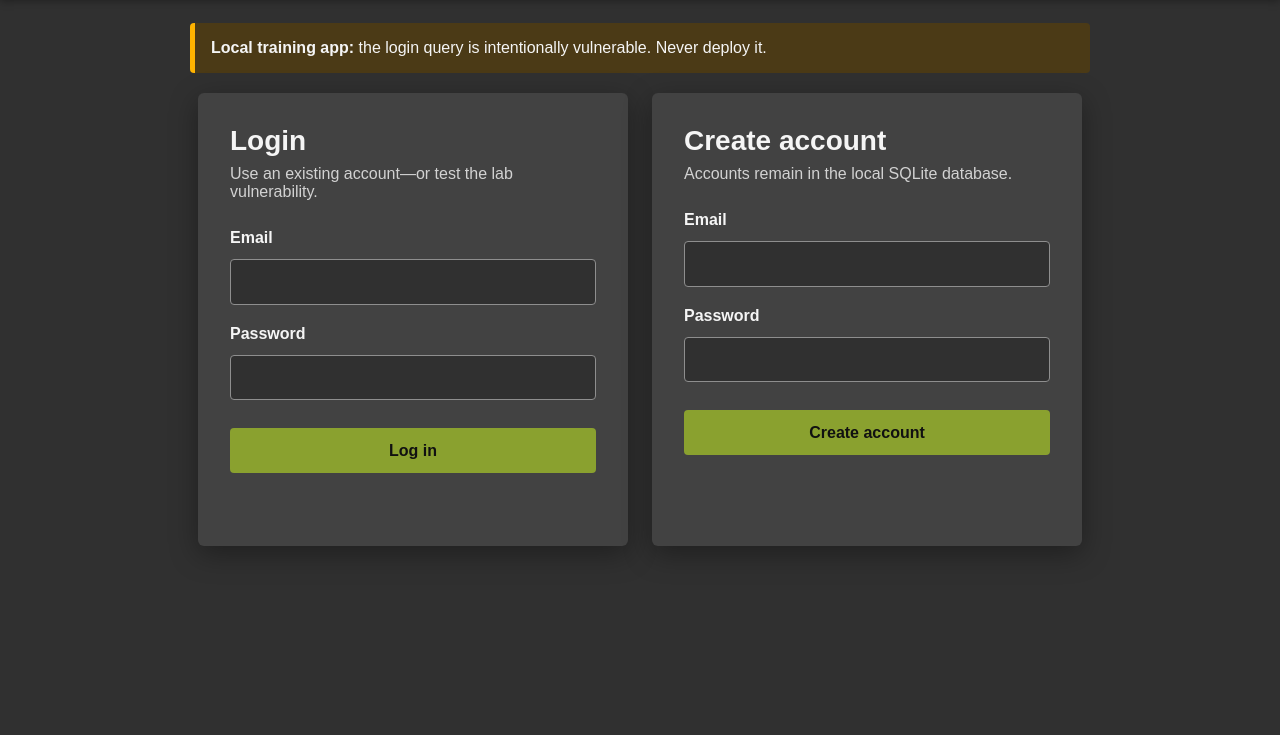
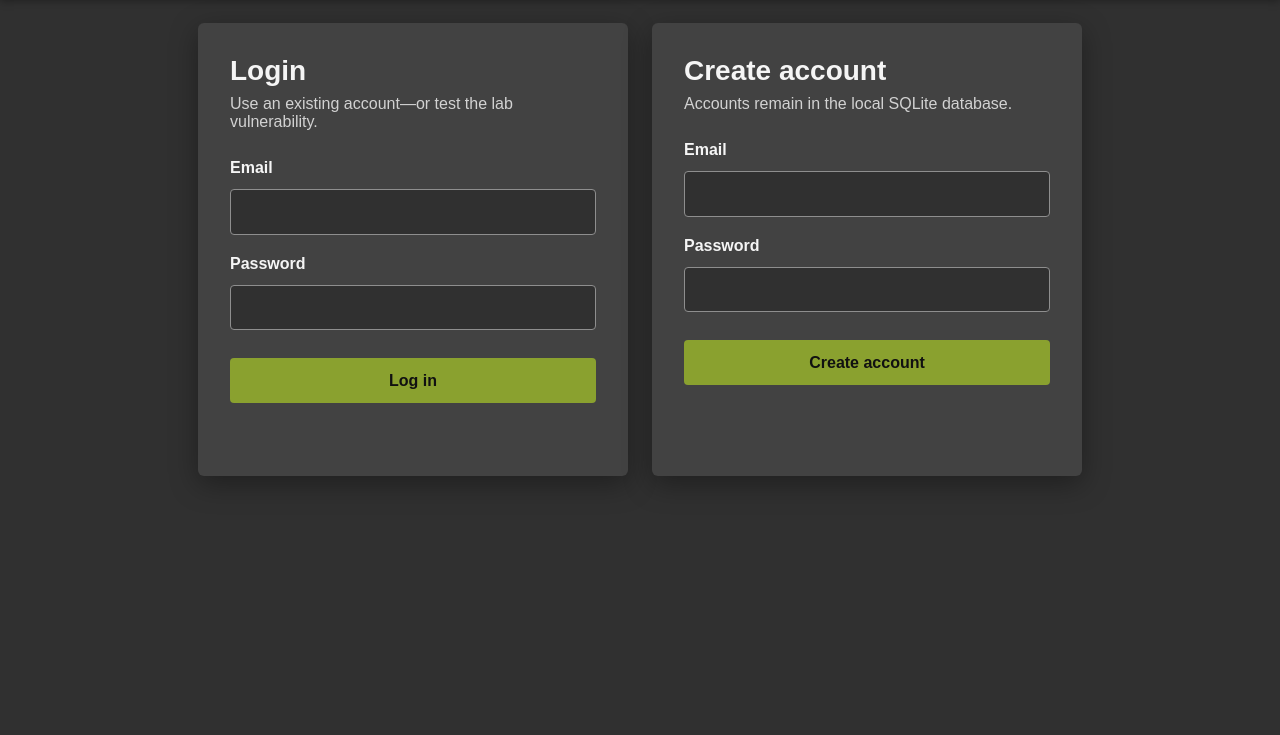
Before and after one commit to d-guda/CS477-Login-Form, a website: page index.html in a window 1280 px wide. Shown: the part 65-800 px from the top of the page. Drawn offline with Linux system fonts and the light colour scheme.

Commit message:
Remove login page training banner

```diff
--- a/index.html
+++ b/index.html
@@ -14,10 +14,6 @@
     </header>
 
     <main>
-      <div class="lab-warning" role="note">
-        <strong>Local training app:</strong> the login query is intentionally vulnerable. Never deploy it.
-      </div>
-
       <div class="card-grid">
         <section class="login-card" aria-labelledby="login-title">
           <h1 id="login-title">Login</h1>
--- a/styles.css
+++ b/styles.css
@@ -34,15 +34,6 @@ body {
 main {
   min-height: calc(100vh - 64px);
   padding: 1.5rem;
-}
-
-.lab-warning {
-  max-width: 900px;
-  margin: 0 auto 1.25rem;
-  padding: 1rem;
-  border-left: 5px solid #ffb300;
-  border-radius: 4px;
-  background: #4b3a16;
 }
 
 .card-grid {
```
